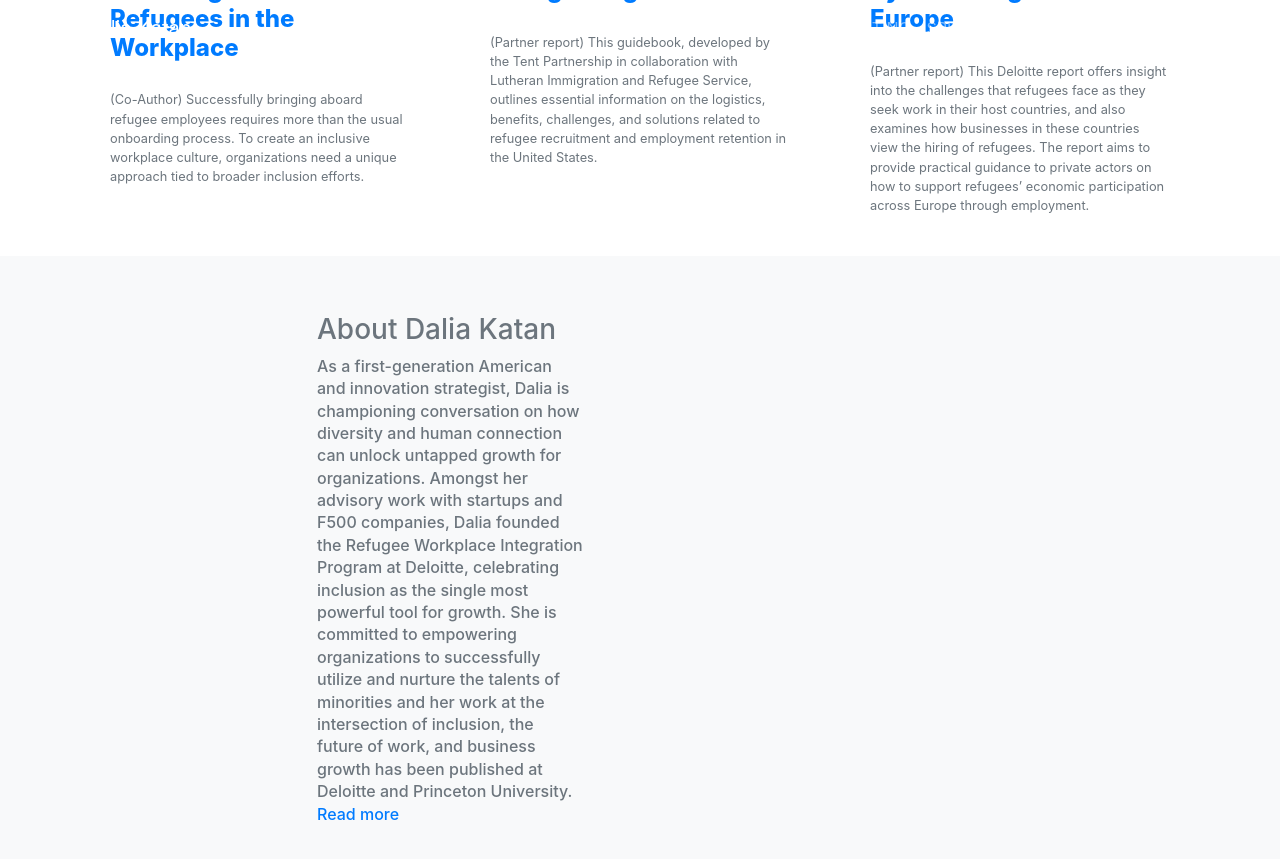
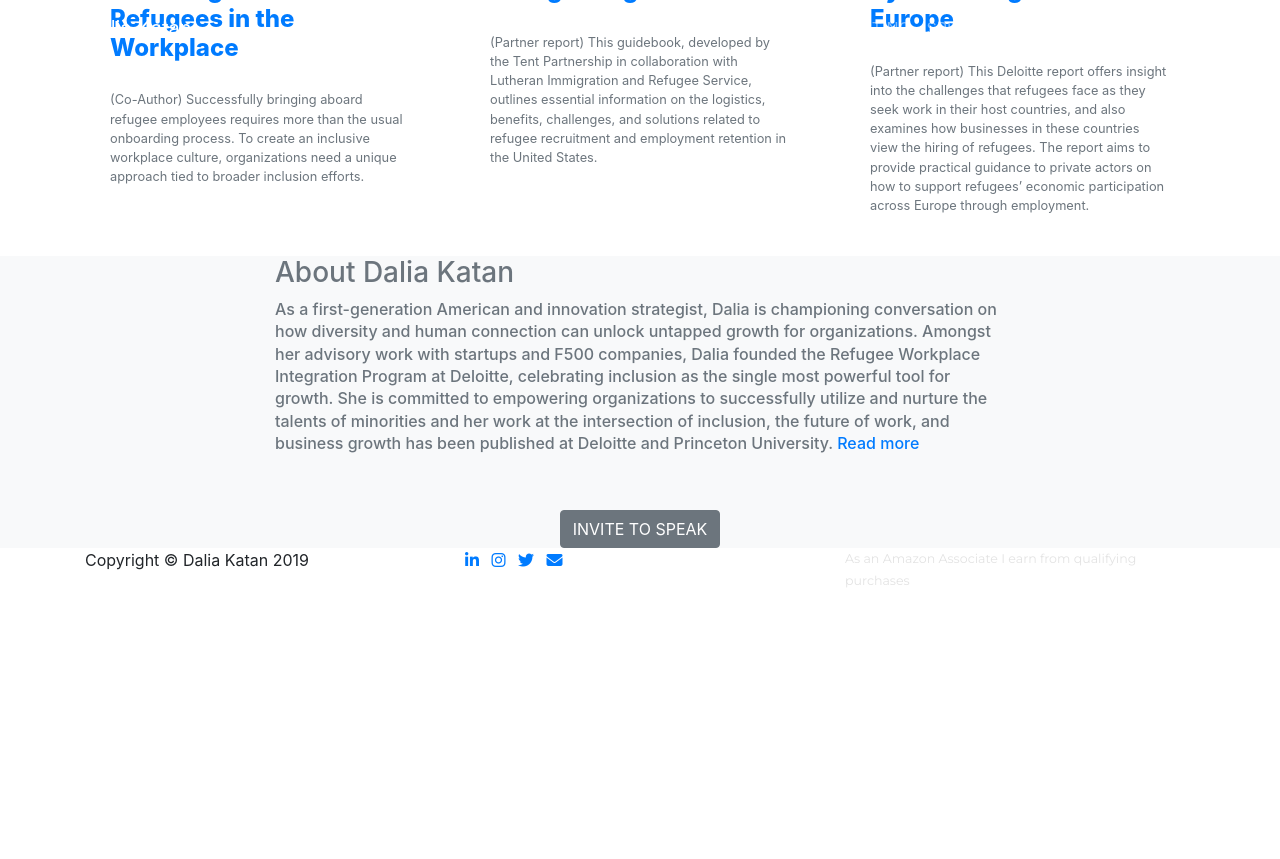
Before and after one commit to dalkat/dalkat.github.io, a Jekyll site: the page built from inclusion.md, in a window 1280 px wide and 900 px high, scrolled down 842 px. Shown: the top 859 px of the window. Built offline with Jekyll 4.4.1, drawn with Linux system fonts in a browser that asks for light colours; nearby versions of some CDN libraries; some web fonts are replaced; library files that are not in the unit come from our copies; after the commit the page ends 1471 px from its top, so only the background shows below that.

Commit message:
finalize format

```diff
--- a/_layouts/inclusion.html
+++ b/_layouts/inclusion.html
@@ -96,11 +96,12 @@ layout: default-sub
 
             <div class="row">
               <div class="col-lg-2">
-                <div class="dalia-button"> </div>
+                <div class="dalia-button" style="width:200px; height:200px;"> </div>
               </div>
-              <div class="col-sm-12 col-lg-4" style="padding: 5%;">
+              <div class="col-sm-12 col-lg-8">
                       <h3 class="text-muted">About Dalia Katan</h3>
                       <h5 style="font-size:1rem!important; line-height:1.4;" class="text-muted">As a first-generation American and innovation strategist, Dalia is championing conversation on how diversity and human connection can unlock untapped growth for organizations. Amongst her advisory work with startups and F500 companies, Dalia founded the Refugee Workplace Integration Program at Deloitte, celebrating inclusion as the single most powerful tool for growth. She is committed to empowering organizations to successfully utilize and nurture the talents of minorities and her work at the intersection of inclusion, the future of work, and business growth has been published at Deloitte and Princeton University. <a href="https://daliakatan.com/speaker">Read more</a></h5>
+                      <div class="col-lg-12" style="text-align:center;"><br><BR><a class="btn btn-secondary btn-xl text-uppercase js-scroll-trigger" href="https://daliakatan.com/speaker">Invite to speak</a></div>
                   </div>
             </div>
           </div>
@@ -108,6 +109,6 @@ layout: default-sub
 
         </div>
 
-          <div class="col-lg-12" style="text-align:center;"><br><BR><a class="btn btn-secondary btn-xl text-uppercase js-scroll-trigger" href="https://daliakatan.com/speaker">Invite to speak</a></div>
+
       </div>
     </section>
```
